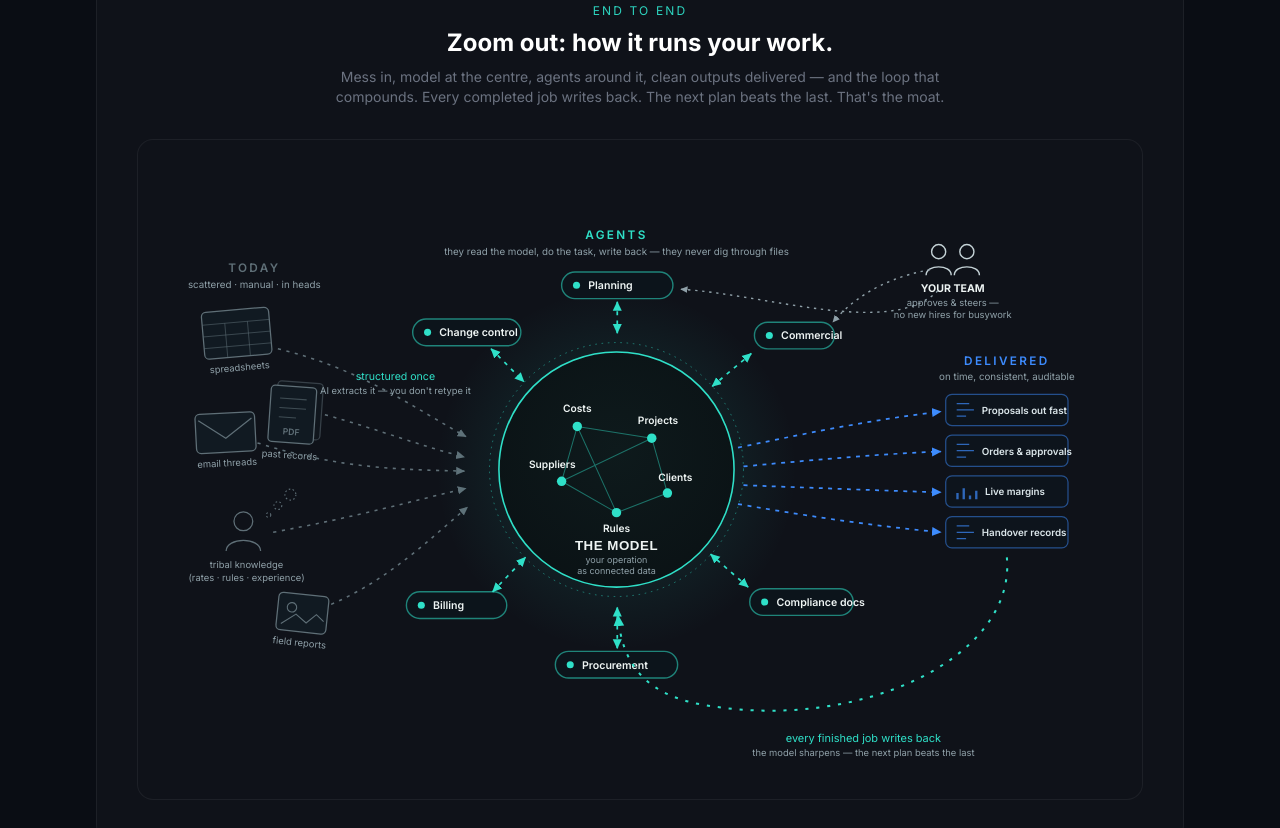
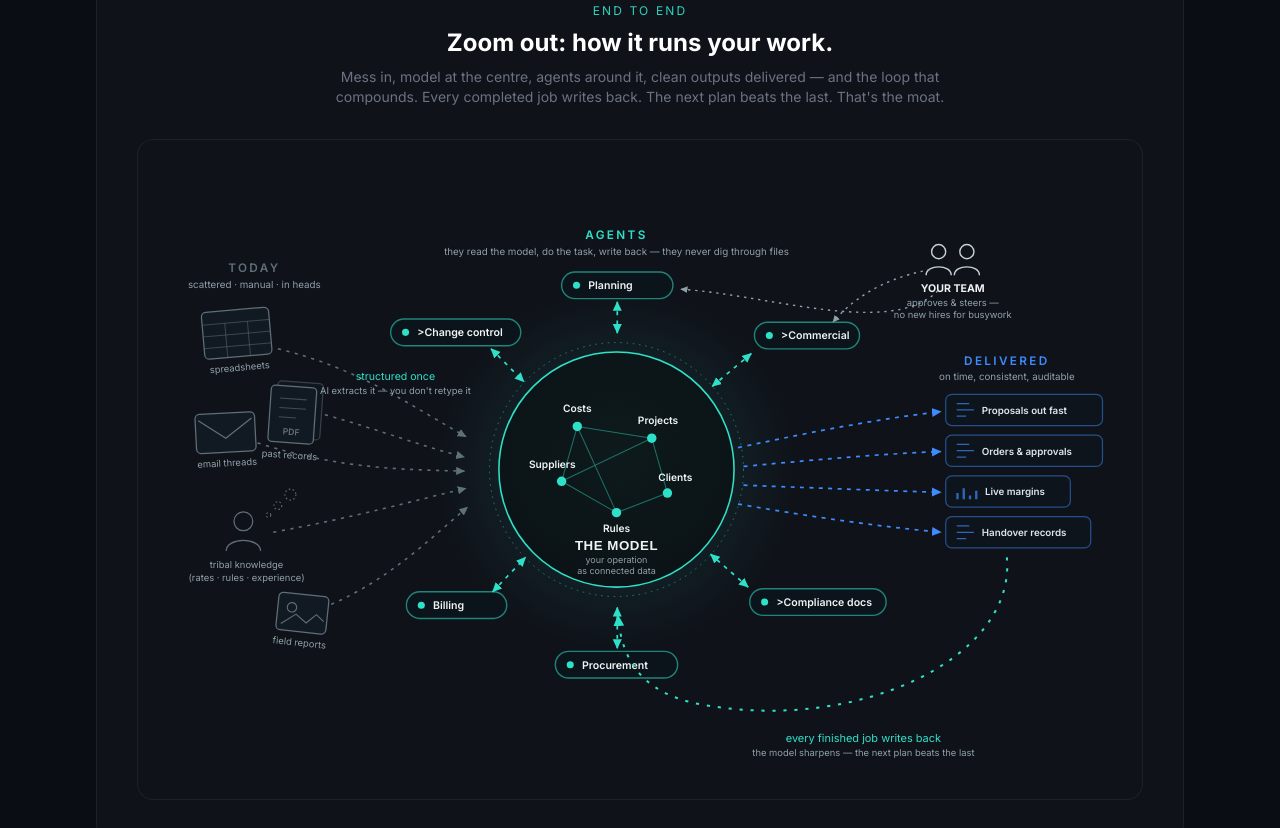
Before and after one commit to mauriciosimon/pantaia-landing, a website: page index.html in a window 1280 px wide. Shown: the part 4628-5456 px from the top of the page. Drawn offline with Linux system fonts and the light colour scheme.

Commit message:
Siteliner card: visit link back to bottom-left; Act II diagram boxes sized to their labels
Co-Authored-By: Claude Fable 5.1 <noreply@anthropic.com>
Claude-Session: https://claude.ai/code/session_01Cvavzi6rPFu8FFdovfzXz8

```diff
--- a/index.html
+++ b/index.html
@@ -668,16 +668,14 @@
           <text x="34" y="22" fill="#eef4f3" font-size="13.5" font-weight="600">Planning</text>
         </g>
         <path d="M591 186 L591 226" stroke="#2fe0c8" stroke-width="2.2" fill="none" stroke-dasharray="5 7" marker-end="url(#p7arr)" marker-start="url(#p7arr)"></path>
-        <g transform="translate(330,208)">
-          <rect width="138" height="34" rx="17" fill="#0c141b" stroke="rgba(47,224,200,.55)" stroke-width="1.8"></rect>
+        <g transform="translate(301.9,208)"><rect width="166" height="34" rx="17" fill="#0c141b" stroke="rgba(47,224,200,.55)" stroke-width="1.8"></rect>
           <circle cx="19" cy="17" r="4.5" fill="#2fe0c8"></circle>
-          <text x="34" y="22" fill="#eef4f3" font-size="13.5" font-weight="600">Change control</text>
+          <text x="34" y="22" fill="#eef4f3" font-size="13.5" font-weight="600">>Change control</text>
         </g>
         <path d="M430 246 L472 288" stroke="#2fe0c8" stroke-width="2.2" fill="none" stroke-dasharray="5 7" marker-end="url(#p7arr)" marker-start="url(#p7arr)"></path>
-        <g transform="translate(766,212)">
-          <rect width="102" height="34" rx="17" fill="#0c141b" stroke="rgba(47,224,200,.55)" stroke-width="1.8"></rect>
+        <g transform="translate(766,212)"><rect width="134" height="34" rx="17" fill="#0c141b" stroke="rgba(47,224,200,.55)" stroke-width="1.8"></rect>
           <circle cx="19" cy="17" r="4.5" fill="#2fe0c8"></circle>
-          <text x="34" y="22" fill="#eef4f3" font-size="13.5" font-weight="600">Commercial</text>
+          <text x="34" y="22" fill="#eef4f3" font-size="13.5" font-weight="600">>Commercial</text>
         </g>
         <path d="M762 252 L712 294" stroke="#2fe0c8" stroke-width="2.2" fill="none" stroke-dasharray="5 7" marker-end="url(#p7arr)" marker-start="url(#p7arr)"></path>
         <g transform="translate(512,632)">
@@ -692,10 +690,9 @@
           <text x="34" y="22" fill="#eef4f3" font-size="13.5" font-weight="600">Billing</text>
         </g>
         <path d="M432 556 L474 512" stroke="#2fe0c8" stroke-width="2.2" fill="none" stroke-dasharray="5 7" marker-end="url(#p7arr)" marker-start="url(#p7arr)"></path>
-        <g transform="translate(760,552)">
-          <rect width="132" height="34" rx="17" fill="#0c141b" stroke="rgba(47,224,200,.55)" stroke-width="1.8"></rect>
+        <g transform="translate(760,552)"><rect width="174" height="34" rx="17" fill="#0c141b" stroke="rgba(47,224,200,.55)" stroke-width="1.8"></rect>
           <circle cx="19" cy="17" r="4.5" fill="#2fe0c8"></circle>
-          <text x="34" y="22" fill="#eef4f3" font-size="13.5" font-weight="600">Compliance docs</text>
+          <text x="34" y="22" fill="#eef4f3" font-size="13.5" font-weight="600">>Compliance docs</text>
         </g>
         <path d="M758 550 L710 508" stroke="#2fe0c8" stroke-width="2.2" fill="none" stroke-dasharray="5 7" marker-end="url(#p7arr)" marker-start="url(#p7arr)"></path>
 
@@ -717,25 +714,21 @@
         <text x="1088" y="266" text-anchor="middle" fill="#3d8bfd" font-size="15" font-weight="600" letter-spacing=".2em">DELIVERED</text>
         <text x="1088" y="286" text-anchor="middle" fill="#8fa0a8" font-size="12.5">on time, consistent, auditable</text>
 
-        <g transform="translate(1010,304)">
-          <rect width="156" height="40" rx="8" fill="#0d141c" stroke="rgba(61,139,253,.5)" stroke-width="1.6"></rect>
+        <g transform="translate(1010,304)"><rect width="200" height="40" rx="8" fill="#0d141c" stroke="rgba(61,139,253,.5)" stroke-width="1.6"></rect>
           <path d="M14 12 h16 M14 20 h22 M14 28 h12" stroke="#3d8bfd" stroke-width="1.6" opacity=".7"></path>
           <text x="46" y="25" fill="#dbe6ea" font-size="12.5" font-weight="600">Proposals out fast</text>
         </g>
-        <g transform="translate(1010,356)">
-          <rect width="156" height="40" rx="8" fill="#0d141c" stroke="rgba(61,139,253,.5)" stroke-width="1.6"></rect>
+        <g transform="translate(1010,356)"><rect width="200" height="40" rx="8" fill="#0d141c" stroke="rgba(61,139,253,.5)" stroke-width="1.6"></rect>
           <path d="M14 12 h16 M14 20 h22 M14 28 h12" stroke="#3d8bfd" stroke-width="1.6" opacity=".7"></path>
           <text x="46" y="25" fill="#dbe6ea" font-size="12.5" font-weight="600">Orders &amp; approvals</text>
         </g>
-        <g transform="translate(1010,408)">
-          <rect width="156" height="40" rx="8" fill="#0d141c" stroke="rgba(61,139,253,.5)" stroke-width="1.6"></rect>
+        <g transform="translate(1010,408)"><rect width="159" height="40" rx="8" fill="#0d141c" stroke="rgba(61,139,253,.5)" stroke-width="1.6"></rect>
           <g stroke="#3d8bfd" stroke-width="3" opacity=".7">
             <path d="M15 30 v-8 M23 30 v-14 M31 30 v-5 M39 30 v-11"></path>
           </g>
           <text x="50" y="25" fill="#dbe6ea" font-size="12.5" font-weight="600">Live margins</text>
         </g>
-        <g transform="translate(1010,460)">
-          <rect width="156" height="40" rx="8" fill="#0d141c" stroke="rgba(61,139,253,.5)" stroke-width="1.6"></rect>
+        <g transform="translate(1010,460)"><rect width="185" height="40" rx="8" fill="#0d141c" stroke="rgba(61,139,253,.5)" stroke-width="1.6"></rect>
           <path d="M14 12 h16 M14 20 h22 M14 28 h12" stroke="#3d8bfd" stroke-width="1.6" opacity=".7"></path>
           <text x="46" y="25" fill="#dbe6ea" font-size="12.5" font-weight="600">Handover records</text>
         </g>
```
